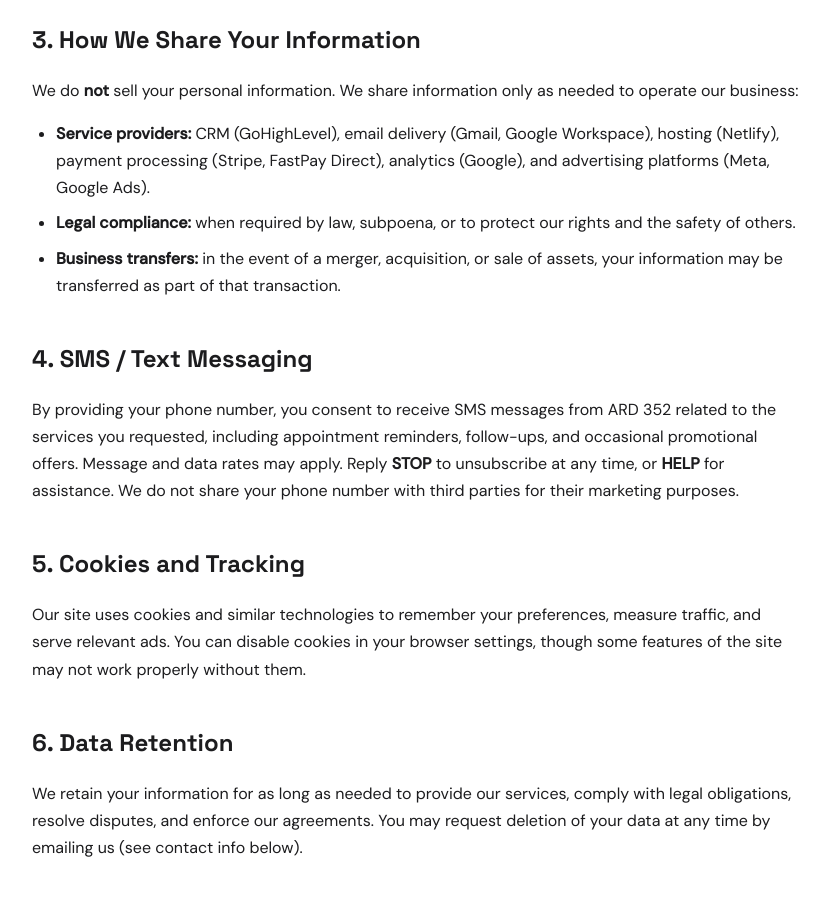
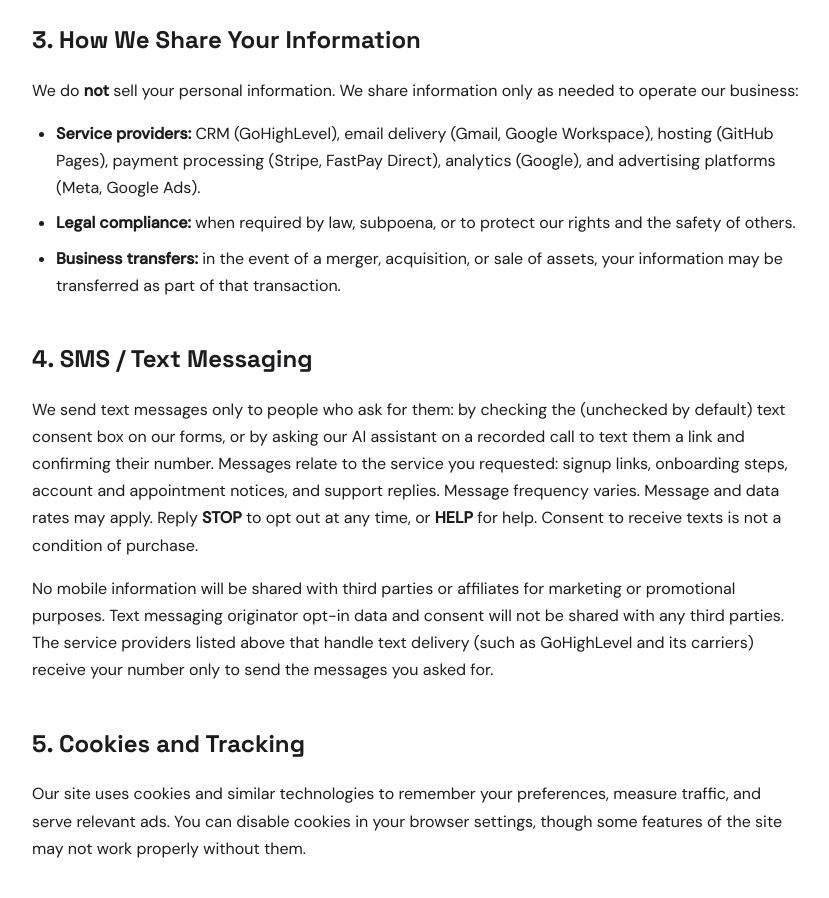
Before and after one commit to wahnishway/getard352-site, a plain HTML site: page privacy.html in a window 1280 px wide. Shown: the part 1320-2218 px from the top of the page, without its empty margins (222-1051 px from the left). Drawn offline with Linux system fonts and the light colour scheme.

Commit message:
Privacy: carrier-compliant SMS consent and no-sharing language; hosting is GitHub Pages
Co-Authored-By: Claude Opus 5.5 <noreply@anthropic.com>

```diff
--- a/privacy.html
+++ b/privacy.html
@@ -144,13 +144,14 @@
     <h2>3. How We Share Your Information</h2>
     <p>We do <strong>not</strong> sell your personal information. We share information only as needed to operate our business:</p>
     <ul>
-      <li><strong>Service providers:</strong> CRM (GoHighLevel), email delivery (Gmail, Google Workspace), hosting (Netlify), payment processing (Stripe, FastPay Direct), analytics (Google), and advertising platforms (Meta, Google Ads).</li>
+      <li><strong>Service providers:</strong> CRM (GoHighLevel), email delivery (Gmail, Google Workspace), hosting (GitHub Pages), payment processing (Stripe, FastPay Direct), analytics (Google), and advertising platforms (Meta, Google Ads).</li>
       <li><strong>Legal compliance:</strong> when required by law, subpoena, or to protect our rights and the safety of others.</li>
       <li><strong>Business transfers:</strong> in the event of a merger, acquisition, or sale of assets, your information may be transferred as part of that transaction.</li>
     </ul>
 
     <h2>4. SMS / Text Messaging</h2>
-    <p>By providing your phone number, you consent to receive SMS messages from ARD 352 related to the services you requested, including appointment reminders, follow-ups, and occasional promotional offers. Message and data rates may apply. Reply <strong>STOP</strong> to unsubscribe at any time, or <strong>HELP</strong> for assistance. We do not share your phone number with third parties for their marketing purposes.</p>
+    <p>We send text messages only to people who ask for them: by checking the (unchecked by default) text consent box on our forms, or by asking our AI assistant on a recorded call to text them a link and confirming their number. Messages relate to the service you requested: signup links, onboarding steps, account and appointment notices, and support replies. Message frequency varies. Message and data rates may apply. Reply <strong>STOP</strong> to opt out at any time, or <strong>HELP</strong> for help. Consent to receive texts is not a condition of purchase.</p>
+    <p>No mobile information will be shared with third parties or affiliates for marketing or promotional purposes. Text messaging originator opt-in data and consent will not be shared with any third parties. The service providers listed above that handle text delivery (such as GoHighLevel and its carriers) receive your number only to send the messages you asked for.</p>
 
     <h2>5. Cookies and Tracking</h2>
     <p>Our site uses cookies and similar technologies to remember your preferences, measure traffic, and serve relevant ads. You can disable cookies in your browser settings, though some features of the site may not work properly without them.</p>
```
